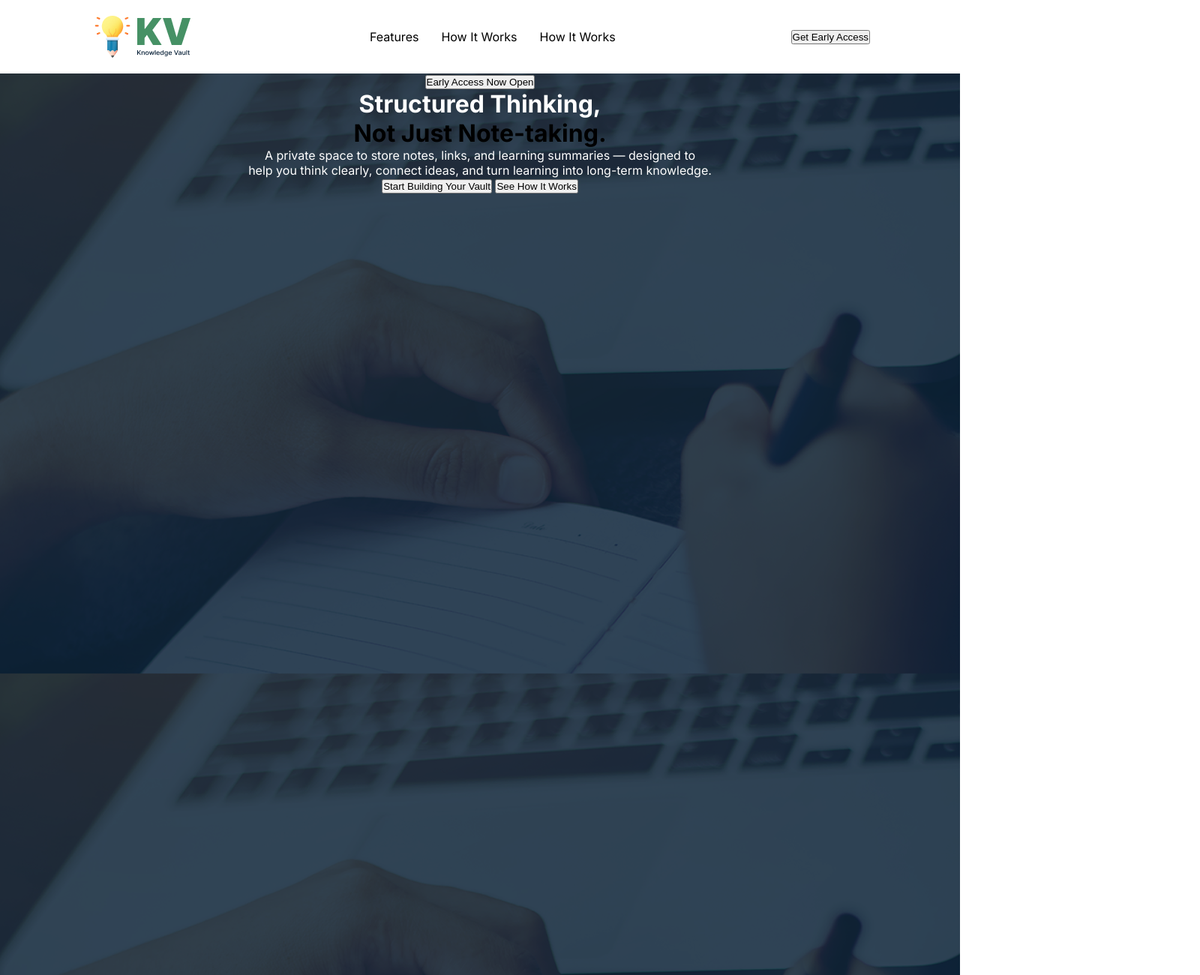
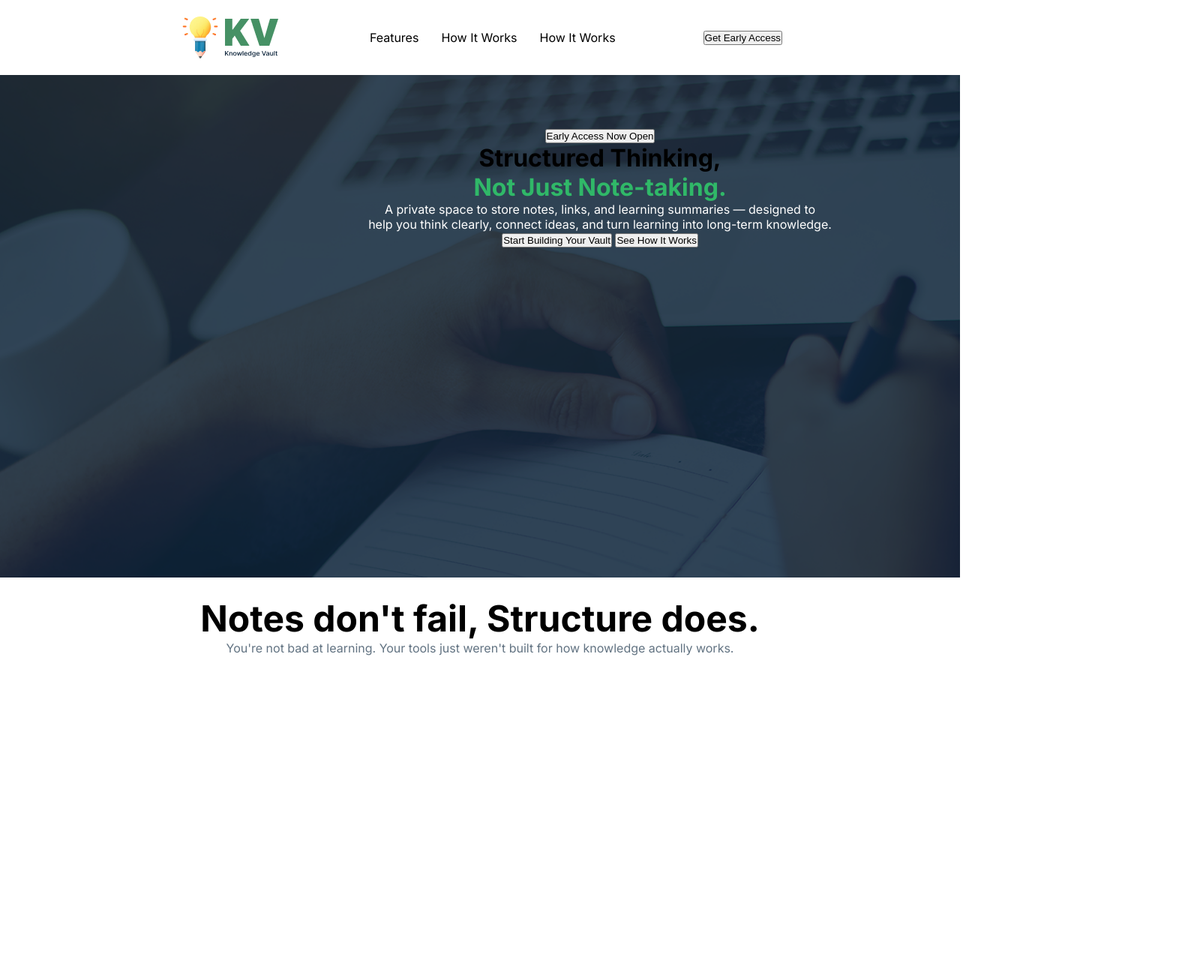
Before and after one commit to MdMamunOrRashid/as-001, a plain HTML site: page index.html in a window 1280 px wide. Shown: the top 1300 px of the page at 75% size, 1600 px wide, since content can reach past the window. After the commit the page ends 899 px from the top, so only its background shows below. Drawn offline with Linux system fonts and the light colour scheme.

Commit message:
card section strat now

```diff
--- a/index.html
+++ b/index.html
@@ -30,6 +30,7 @@
 
     <!-- banner start -->
     <div class="banner">
+        <div class="hero">
             <div class="hero-section">
                 <button type="button">Early Access Now Open</button>
                 <h1 class="h1">Structured Thinking,</h1>
@@ -43,7 +44,17 @@
                 </div>
             </div>
         </div>
+    </div>
     <!--End banner start -->
+    <!-- start node section -->
+     <div class="node-section">
+        <div class="node">
+            <strong>Notes don't fail, Structure does.</strong>
+            <p>You're not bad at learning. Your tools just weren't built for how knowledge actually works.</p>
+        </div>
+        <div class="card"></div>
+     </div>
+     <!-- End node section -->
 
 </body>
 
--- a/style.css
+++ b/style.css
@@ -12,9 +12,11 @@
 .header{
     display: flex;
     align-items: center;
-    justify-content: space-between;
+    justify-content: space-evenly;
     max-height: 92px;
-    margin: 19px 120px;
+    margin: 20px 120px;
+    max-width: 1600px;
+
 }
 
 .header ul{
@@ -28,18 +30,40 @@
     background-repeat: no-repeat;
     background-size: cover;
     background-attachment: fixed;
-    height: 1370px;
+    height: 670px;
+    max-width: 1700px;
 }
+/* .hero{
+    border: 2px solid green;
+} */
 
 .hero-section{
-    height: 100vh;
+    box-sizing: border-box;
+    height: 670px;
+    width: 1600px;
     text-align: center;
-    justify-content: center;
+    padding: 70px 120px 134px 120px;
 }
 .hero-section p{
 color: white;
 }
 
-.hero-section .h1{
-    color: white;
+.hero-section .h2{
+    color: #30B868;
 }
+
+/* End */
+/* start node-section */
+/* ------------------------ */
+.node-section{
+    margin: 25px 120px;
+}
+.node{
+    text-align: center;
+}
+.node strong{
+    font-size: 48px;
+}
+.node p{
+    color: #627382;
+}
```
Lines whose indentation alone changed are shown as unchanged.
